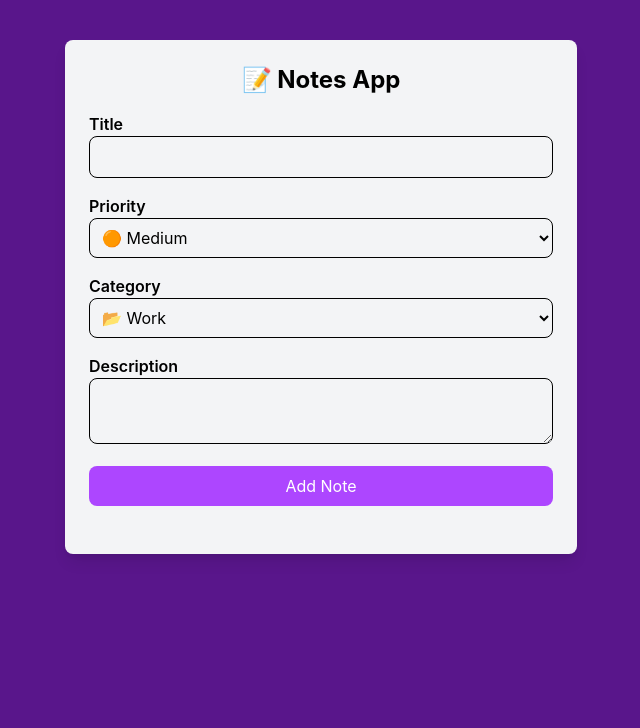
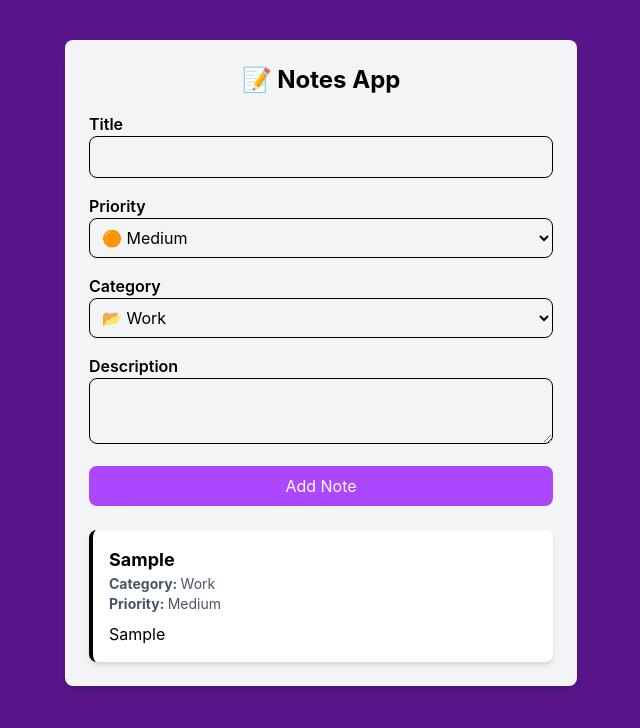
Before and after one commit to ChantellN/notes-app, a React (Vite) app: page / in a window 1280 px wide. Both pictures are taken after typing "Sample", "Sample" into the empty fields and a click on the button "Add Note". Shown: the top 728 px of the page, without its empty margins (319-959 px from the left). Built offline with nearby package versions, Linux system fonts and the light colour scheme.

Commit message:
Show Notes

```diff
--- a/src/App.jsx
+++ b/src/App.jsx
@@ -1,5 +1,6 @@
 import { useState } from 'react';
 import NoteForm from './components/NoteForm';
+import NoteList from './components/NoteList';
 
 const App = () => {
   const [notes, setNotes] = useState([]);
@@ -9,6 +10,7 @@
       <h2 className="text-2xl font-bold mb-4 text-center">📝 Notes App </h2>
 
       <NoteForm notes={notes} setNotes={setNotes} />
+      <NoteList notes={notes} />
     </div>
   );
 };
--- a/src/components/NoteForm.jsx
+++ b/src/components/NoteForm.jsx
@@ -30,7 +30,7 @@
     // Reset form data
     setFormData({
       title: '',
-      category: 'work',
+      category: 'Work',
       priority: 'Medium',
       description: '',
     });
--- /dev/null
+++ b/src/components/NoteList.jsx
@@ -0,0 +1,27 @@
+const NoteList = ({ notes }) => {
+  if (notes.length === 0) {
+    return <p className="text-center text-gray-500">No Notes Yet</p>;
+  }
+
+  return (
+    <div className="space-y-4">
+      {notes.map((note) => (
+        <div
+          key={note.id}
+          className="p-4 bg-white rounded-lg shadow-md border-l-4"
+        >
+          <h3 className="text-lg font-bold">{note.title}</h3>
+          <p className="text-sm text-gray-600">
+            <strong>Category: </strong> {note.category}
+          </p>
+          <p className="text-sm text-gray-600">
+            <strong>Priority: </strong> {note.priority}
+          </p>
+          <p className="mt-2">{note.description}</p>
+        </div>
+      ))}
+    </div>
+  );
+};
+
+export default NoteList;
```
